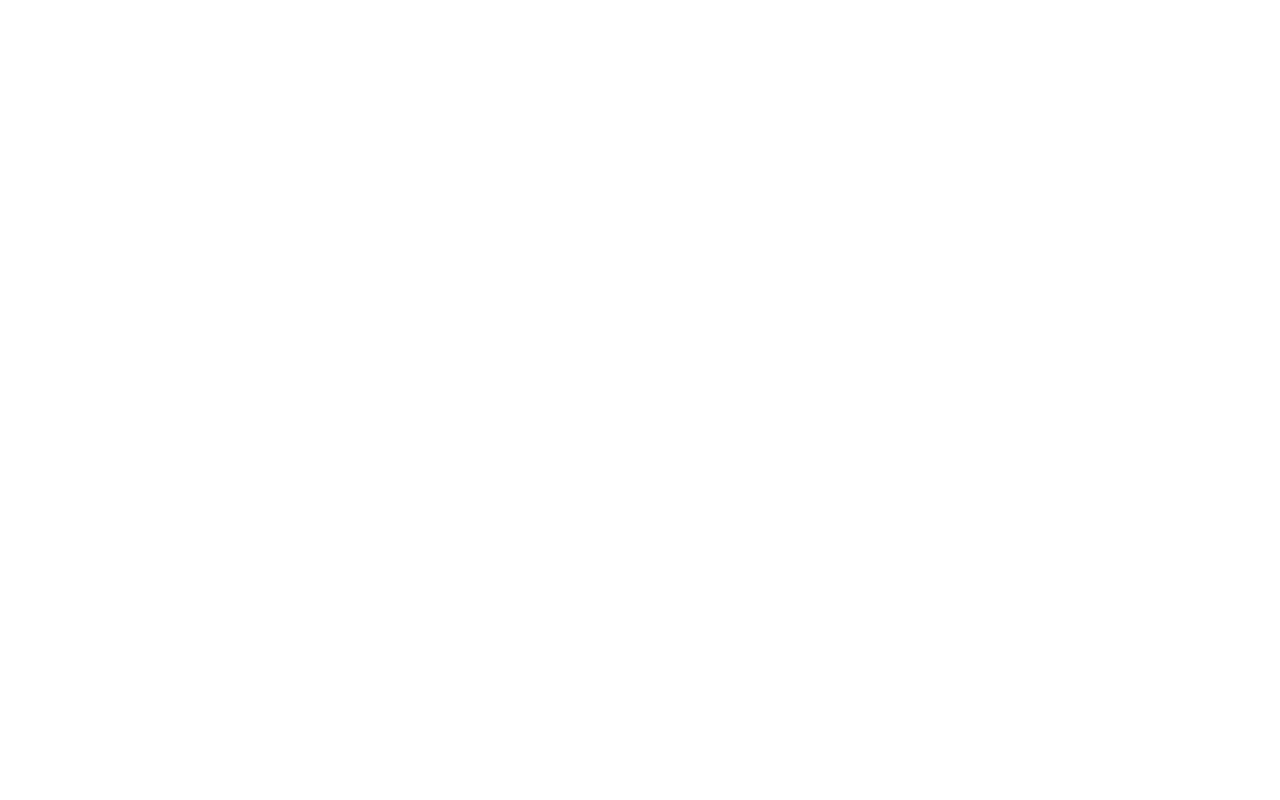
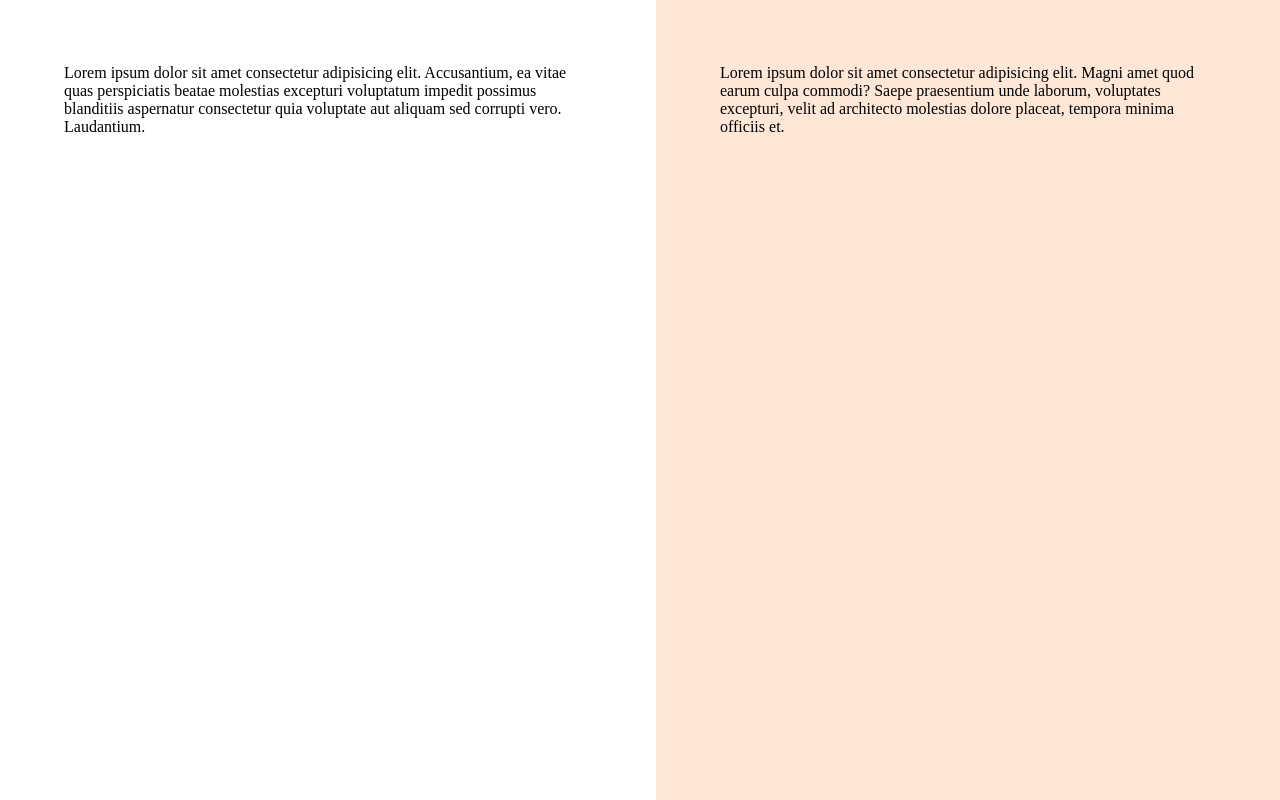
Before and after one commit to MarianaBorges/formulario-de-matriculas-mba-rocketseat-fullstack, a plain HTML site: page index.html in a window 1280 px wide. Drawn offline with Linux system fonts and the light colour scheme.

Commit message:
feat: layout css

```diff
--- a/index.html
+++ b/index.html
@@ -11,6 +11,19 @@
   <link href="https://fonts.googleapis.com/css2?family=Poppins:ital,wght@0,100;0,200;0,300;0,400;0,500;0,600;0,700;0,800;0,900;1,100;1,200;1,300;1,400;1,500;1,600;1,700;1,800;1,900&display=swap" rel="stylesheet">
 </head>
 <body>
+  <div id="app">
+    <main>
+      <div class="main-container">
+        Lorem ipsum dolor sit amet consectetur adipisicing elit. Accusantium, ea vitae quas perspiciatis beatae molestias excepturi voluptatum impedit possimus blanditiis aspernatur consectetur quia voluptate aut aliquam sed corrupti vero. Laudantium.
+      </div>
+    </main>
+
+    <aside>
+      <div class="aside-container">
+        Lorem ipsum dolor sit amet consectetur adipisicing elit. Magni amet quod earum culpa commodi? Saepe praesentium unde laborum, voluptates excepturi, velit ad architecto molestias dolore placeat, tempora minima officiis et.
+      </div>
+    </aside>
+  </div>
 
 </body>
 </html>
--- a/styles/global.css
+++ b/styles/global.css
@@ -1,3 +1,9 @@
+* {
+  margin: 0;
+  padding: 0;
+  box-sizing: border-box;
+}
+
 :root {
   --font-family: 'Poppins', sans-serif;
   --text: 400 1rem/1.5 var(--font-family);
@@ -14,3 +20,7 @@
   --stroke-highlight: #F3541C;
   --semantic-error: #DC2626;
 }
+
+body {
+  overflow: hidden;
+}
--- a/styles/index.css
+++ b/styles/index.css
@@ -1 +1,2 @@
 @import url(global.css);
+@import url(layout.css);
--- /dev/null
+++ b/styles/layout.css
@@ -0,0 +1,28 @@
+#app {
+  display: grid;
+  grid-template-columns: 51.25% 48.75%;
+
+  height: 100vh;
+  overflow: hidden;
+}
+
+main {
+  /* scroll*/
+  overflow: auto;
+  padding: 4rem;
+
+  & .main-container {
+    max-width: 33rem;
+    margin-left: auto;
+  }
+}
+
+aside {
+  background-color: var(--surface-secondary);
+  padding: 4rem;
+
+  & .aside-container {
+    max-width: 31rem;
+    margin-right: auto;
+  }
+}
```
